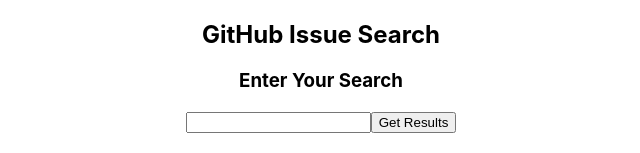
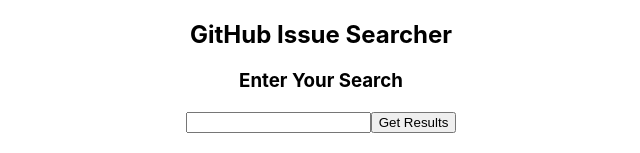
Before and after one commit to trybick/issue-collab, a React (Create React App) app: page / in a window 1280 px wide. Shown: the top 153 px of the page, without its empty margins (319-959 px from the left). Built offline with nearby package versions, Linux system fonts and the light colour scheme.

Commit message:
Update title from React App to GitHub Issue Searcher

```diff
--- a/public/index.html
+++ b/public/index.html
@@ -19,7 +19,7 @@
       work correctly both with client-side routing and a non-root public URL.
       Learn how to configure a non-root public URL by running `npm run build`.
     -->
-    <title>React App</title>
+    <title>GitHub Issue Searcher</title>
   </head>
   <body>
     <noscript>
--- a/src/components/Navbar.js
+++ b/src/components/Navbar.js
@@ -4,7 +4,7 @@
 
     return (
         <div>
-        <h2>GitHub Issue Search</h2>
+        <h2>GitHub Issue Searcher</h2>
         </div>
     )
 }
--- a/src/components/SearchBar.js
+++ b/src/components/SearchBar.js
@@ -22,13 +22,10 @@
         // Make GET request
         const response = await fetch(url)
         const json = await response.json()
-        console.log(json)
 
         // Update state with results
         this.setState({results: json})
-        console.log('items are ', this.state.results.items)
-
-
+        console.log('items in state', this.state.results.items)
     }
 
 
```
